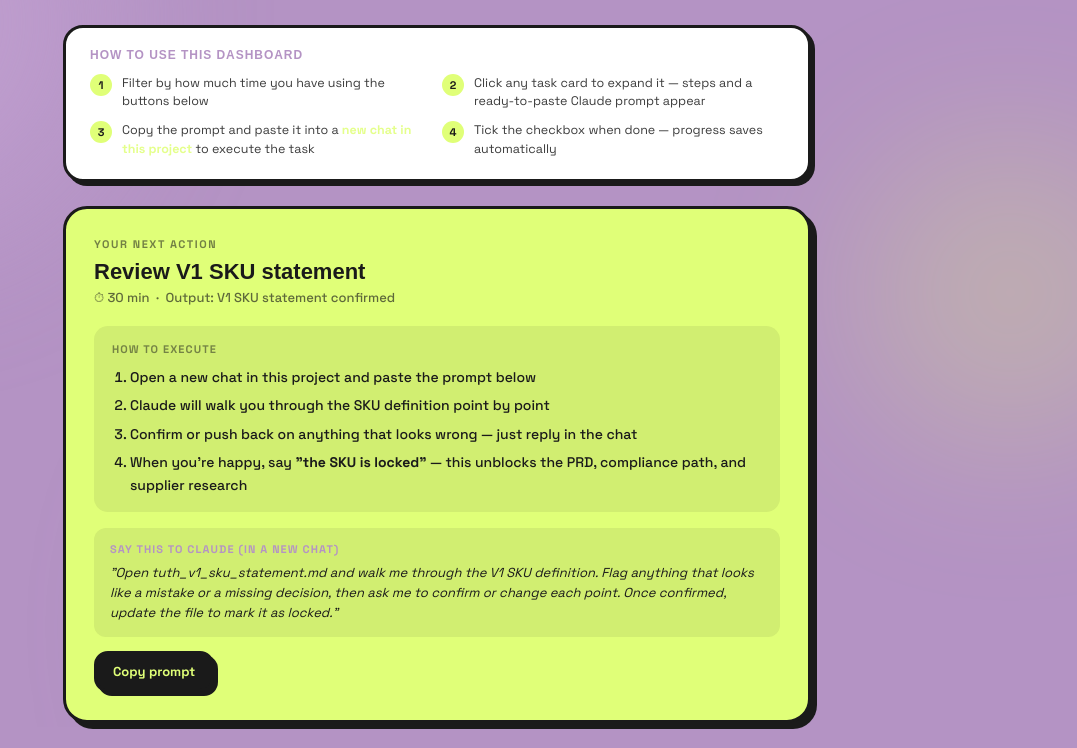
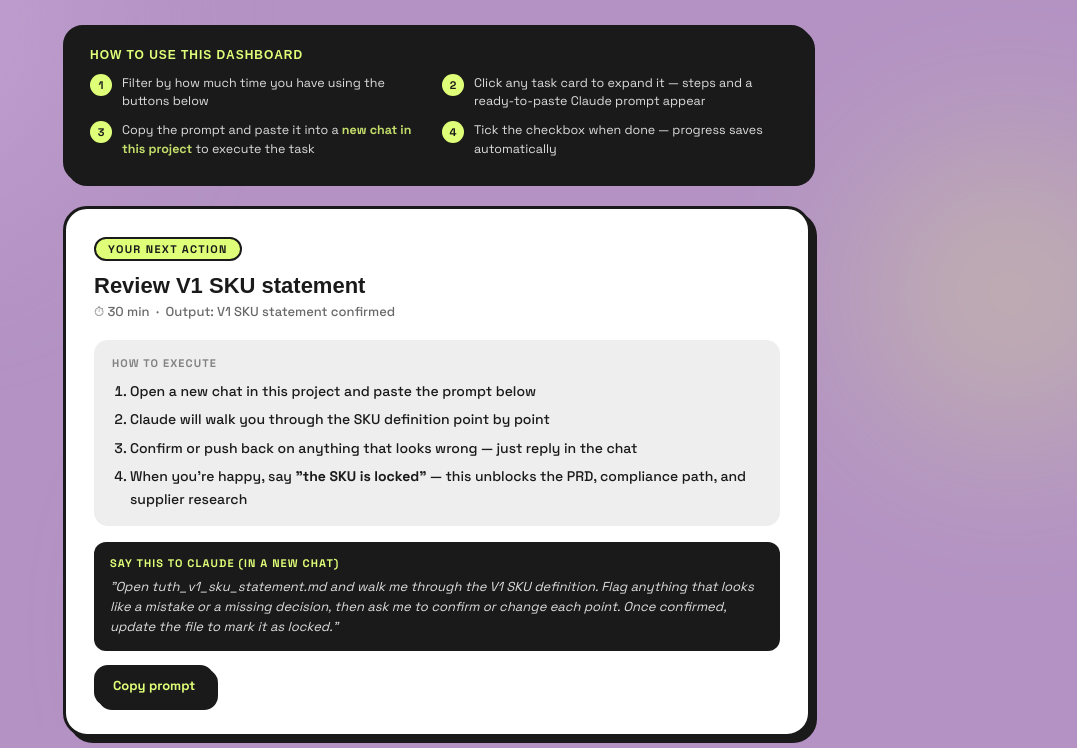
Before and after one commit to jbradgit/tuth-dashboard, a plain HTML site: page index.html in a window 1280 px wide. Shown: the part 73-821 px from the top of the page, without its empty margins (203-1280 px from the left). Drawn offline with Linux system fonts and the light colour scheme; a web font is replaced by a local one.

Commit message:
Update dashboard: white focus card, 15min tasks group, Lloyds bank task

```diff
--- a/index.html
+++ b/index.html
@@ -94,20 +94,20 @@
 
     /* Usage guide */
     .usage-guide {
-      background: var(--white);
+      background: var(--dark);
       border: var(--border);
       border-radius: 20px;
       box-shadow: var(--shadow-sm);
       padding: 20px 24px;
       margin-bottom: 24px;
-      color: var(--dark);
+      color: var(--white);
     }
 
     .usage-title {
       font-family: 'Unbounded', sans-serif;
       font-size: 12px;
       font-weight: 700;
-      color: var(--purple);
+      color: var(--lime);
       margin-bottom: 12px;
       text-transform: uppercase;
       letter-spacing: 0.08em;
@@ -147,7 +147,7 @@
 
     /* Focus card */
     .focus-card {
-      background: var(--lime);
+      background: var(--white);
       border: var(--border);
       border-radius: 24px;
       box-shadow: var(--shadow-lg);
@@ -156,13 +156,17 @@
     }
 
     .focus-label {
+      display: inline-block;
       font-size: 11px;
       font-weight: 700;
-      letter-spacing: 0.14em;
+      letter-spacing: 0.12em;
       text-transform: uppercase;
+      background: var(--lime);
       color: var(--dark);
-      opacity: 0.55;
-      margin-bottom: 8px;
+      border: 2px solid var(--dark);
+      border-radius: 999px;
+      padding: 3px 12px;
+      margin-bottom: 12px;
     }
 
     .focus-title {
@@ -212,7 +216,7 @@
     .focus-steps li:last-child { margin-bottom: 0; }
 
     .focus-prompt {
-      background: rgba(26,26,26,0.07);
+      background: var(--dark);
       border-radius: 12px;
       padding: 14px 16px;
       margin-bottom: 14px;
@@ -223,13 +227,13 @@
       font-weight: 700;
       text-transform: uppercase;
       letter-spacing: 0.1em;
-      color: var(--purple);
+      color: var(--lime);
       margin-bottom: 7px;
     }
 
     .focus-prompt-text {
       font-size: 13px;
-      color: var(--dark);
+      color: rgba(255,255,255,0.85);
       line-height: 1.55;
       font-style: italic;
       user-select: all;
@@ -863,6 +867,19 @@
 <script>
   const TASKS = [
     {
+      id: 'lloyds-bank',
+      time: '15min',
+      title: 'Apply to Lloyds business bank account',
+      output: 'Application submitted — deadline end of March',
+      steps: [
+        'Go to lloyds.com/business/bank-accounts and start the online application',
+        'You\'ll need: your name, home address, business description, estimated annual turnover, and sole trader or Ltd status',
+        'Application takes ~10 minutes online — have your phone nearby for verification',
+        'Allow 3–5 working days for the account to open'
+      ],
+      prompt: '"Help me prepare for a Lloyds business bank account application. I\'m a sole trader / pre-seed founder in the UK. List the information and documents I\'ll likely need before starting the form — keep it concise so I can gather everything first."'
+    },
+    {
       id: 'elevator-pitch',
       time: '15min',
       title: 'Write a one-sentence product pitch',
@@ -1087,9 +1104,10 @@
     const filtered = currentFilter === 'all' ? TASKS : TASKS.filter(t => t.time === currentFilter);
 
     const groups = [
-      { key: '30min', label: '⏱ 30 minutes', tasks: filtered.filter(t => t.time === '30min') },
-      { key: '1hr',   label: '⏳ 1 hour',     tasks: filtered.filter(t => t.time === '1hr') },
-      { key: 'dipping', label: '🔁 Dipping in', tasks: filtered.filter(t => t.time === 'dipping') }
+      { key: '15min',   label: '⚡ 15 minutes',  tasks: filtered.filter(t => t.time === '15min') },
+      { key: '30min',   label: '⏱ 30 minutes',  tasks: filtered.filter(t => t.time === '30min') },
+      { key: '1hr',     label: '⏳ 1 hour',      tasks: filtered.filter(t => t.time === '1hr') },
+      { key: 'dipping', label: '🔁 Dipping in',  tasks: filtered.filter(t => t.time === 'dipping') }
     ].filter(g => g.tasks.length > 0);
 
     const container = document.getElementById('task-list');
```
